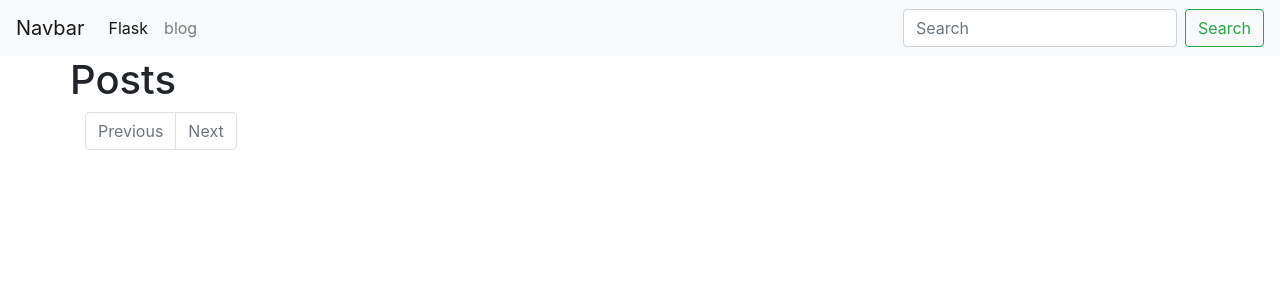
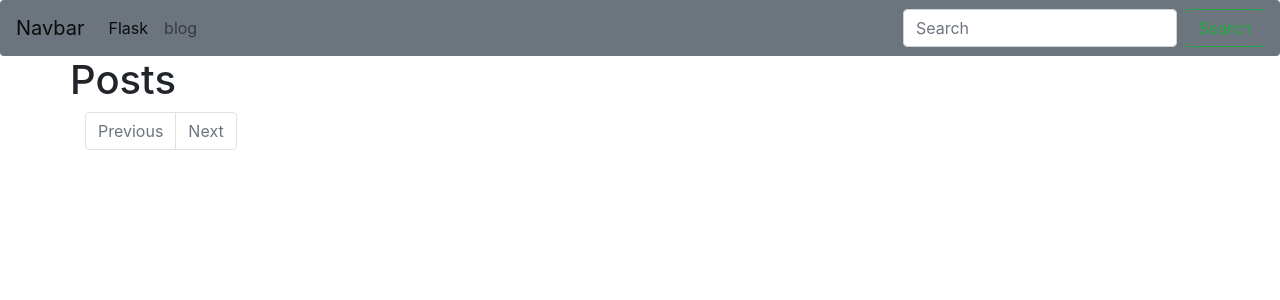
Before and after one commit to UlvacMoscow/Flask_projects, a Python web app: template Flask blog/app/posts/templates/posts/index.html in a window 1280 px wide. Shown: the top 300 px of the page. Run offline with Jinja, Linux system fonts and the light colour scheme; the template is opened without the code that fills it, so the values that code supplies are empty; some libraries are stand-ins or nearby versions.

Commit message:
подключил style.css

```diff
--- /dev/null
+++ b/Flask blog/app/static/css/style.css
@@ -0,0 +1,3 @@
+.navbar    {
+    border-radius: 4px;
+}
--- a/Flask blog/app/templates/base.html
+++ b/Flask blog/app/templates/base.html
@@ -6,6 +6,7 @@
   <meta http-equiv="X-UA-Compatible" content="ie=edge">
   <link rel="stylesheet" href="https://stackpath.bootstrapcdn.com/bootstrap/4.1.3/css/bootstrap.min.css" integrity="
   sha384-MCw98/SFnGE8fJT3GXwEOngsV7Zt27NXFoaoApmYm81iuXoPkFOJwJ8ERdknLPMO" crossorigin="anonymous">
+  <link rel="stylesheet" href="{{ url_for('static', filename='css/style.css')}}">
     <!-- обозначаем блоск где title имя блока -->
   <title>
 
@@ -18,7 +19,7 @@
 </head>
 <body>
 
-    <nav class="navbar navbar-expand-lg navbar-light bg-light">
+    <nav class="navbar navbar-expand-lg navbar-light bg-secondary">
         <a class="navbar-brand" href="#">Navbar</a>
         <button class="navbar-toggler" type="button" data-toggle="collapse" data-target="#navbarSupportedContent" aria-controls="navbarSupportedContent" aria-expanded="false" aria-label="Toggle navigation">
             <span class="navbar-toggler-icon"></span>
```
